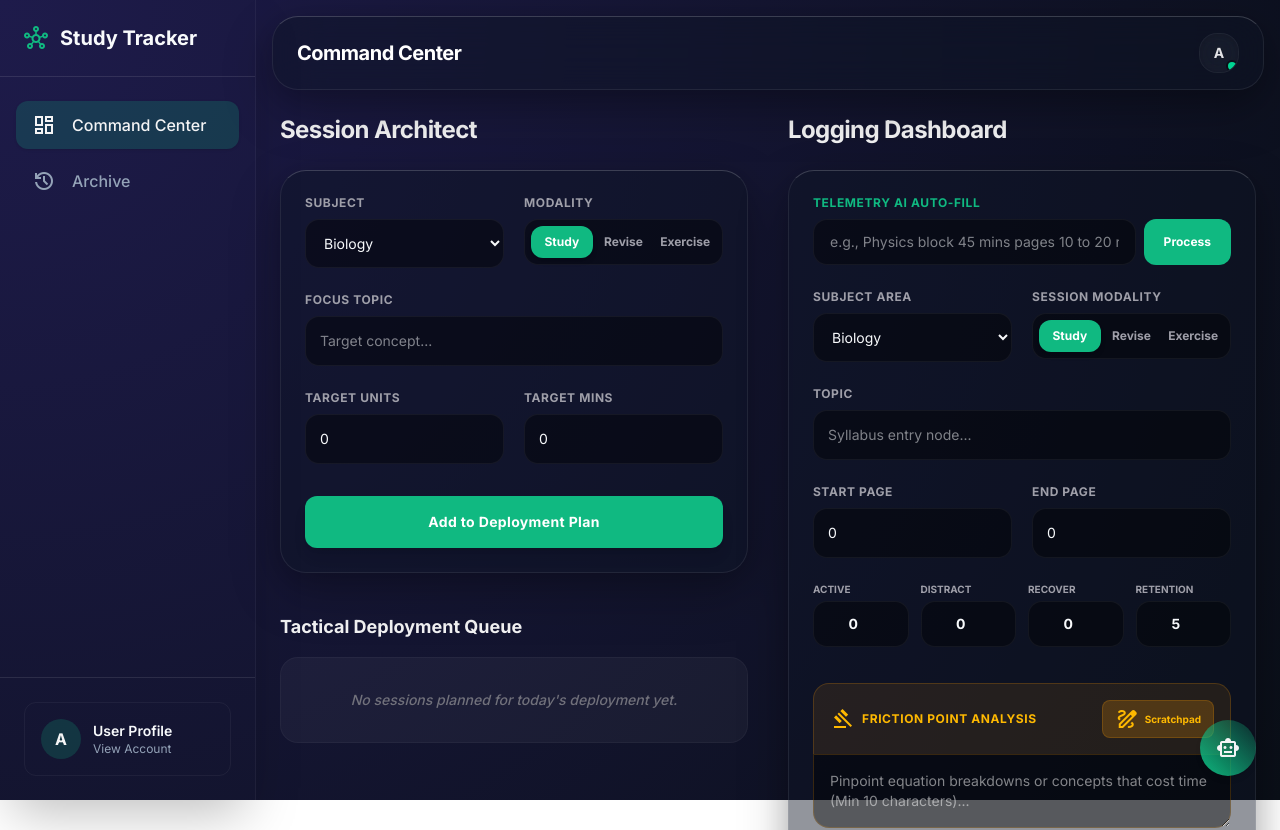
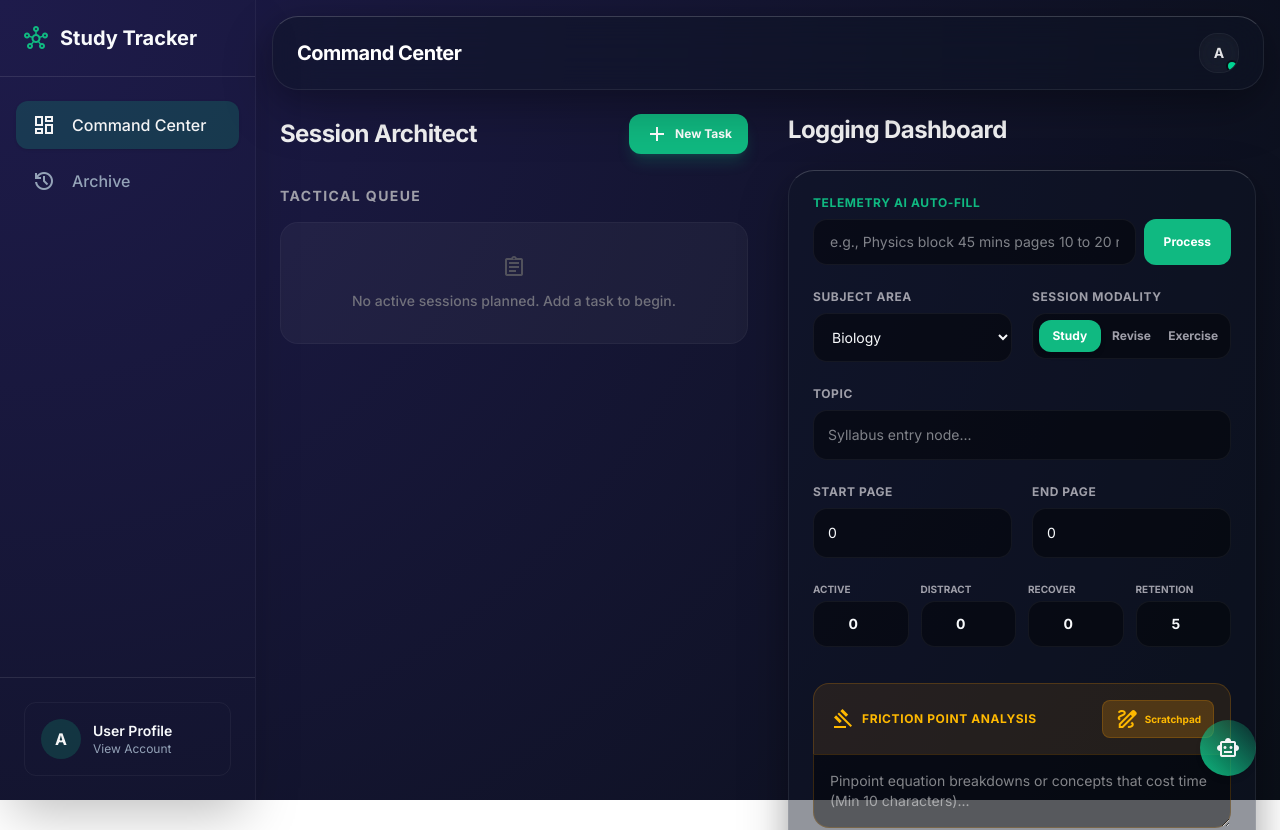
Before and after one commit to gaurav-9869/Study-Tracker, a React (Vite) app: page / in a window 1280 px wide. Shown: the top 830 px of the page. Built offline with nearby package versions, Linux system fonts and the light colour scheme.

Commit message:
Update BatchPlanner.tsx

```diff
--- a/src/components/BatchPlanner.tsx
+++ b/src/components/BatchPlanner.tsx
@@ -11,7 +11,8 @@ interface BatchPlannerProps {
 }
 
 export default function BatchPlanner({ morningPlan, setMorningPlan, logActivePlanId, selectPlanForLogging, userSettings }: BatchPlannerProps) {
-  const [planSubject, setPlanSubject] = useState<SubjectKey>(userSettings.activeSubjects[0] || 'bio');
+  const [isAdding, setIsAdding] = useState(false);
+  const [planSubject, setPlanSubject] = useState<SubjectKey>('bio');
   const [planTopic, setPlanTopic] = useState('');
   const [planType, setPlanType] = useState<SessionMode>('Study');
   const [planTarget, setPlanTarget] = useState('0');
@@ -30,37 +31,72 @@ export default function BatchPlanner({ morningPlan, setMorningPlan, logActivePla
     setPlanTopic('');
     setPlanTarget('0');
     setPlanMins('0');
+    setIsAdding(false); // Auto-closes the modal pane after successful creation
   };
 
   return (
-    <section className="flex flex-col gap-6 w-full animate-fade-in">
-      <h2 className="font-headline text-2xl tracking-tight text-zinc-100 font-bold">Session Architect</h2>
+    <section className="flex flex-col gap-6 w-full animate-ios-fade-in text-zinc-100">
 
-      {/* iOS Liquid Glass Panel Application */}
-      <div className="ios-glass-panel p-6 flex flex-col gap-6">
+      {/* Dynamic Header & Modal Trigger */}
+      <div className="flex items-center justify-between">
+        <h2 className="font-headline text-2xl tracking-tight font-bold">Session Architect</h2>
+        {!isAdding && (
+          <button
+            onClick={() => setIsAdding(true)}
+            className="flex items-center gap-1.5 px-4 py-2 bg-primary text-white text-xs font-bold rounded-xl shadow-lg shadow-primary/20 hover:shadow-primary/40 transition-all active:scale-95 cursor-pointer"
+          >
+            <span className="material-symbols-outlined text-[16px]">add</span>
+            New Task
+          </button>
+        )}
+      </div>
 
+      {/* Animated iOS Glass Creation Modal */}
+      {isAdding && (
+        <div className="ios-glass-panel p-6 flex flex-col gap-6 animate-ios-fade-in relative z-10">
+          <button
+            onClick={() => setIsAdding(false)}
+            className="absolute top-5 right-5 text-zinc-400 hover:text-white transition-colors cursor-pointer"
+          >
+            <span className="material-symbols-outlined text-[20px]">close</span>
+          </button>
+
+          <h3 className="text-sm font-bold uppercase tracking-widest text-primary mb-1 flex items-center gap-2">
+             <span className="material-symbols-outlined text-[18px]">edit_document</span> Create Deployment
+          </h3>
+
+          <div className="bg-black/30 p-1.5 rounded-2xl flex justify-between border border-white/5">
+            {(['Study', 'Revise', 'Exercise'] as SessionMode[]).map(type => (
+               <button
+                 key={type}
+                 onClick={() => setPlanType(type)}
+                 className={`flex-1 py-2.5 px-2 text-center rounded-xl text-xs font-bold transition-all cursor-pointer ${planType === type ? 'bg-primary text-white shadow-md' : 'text-zinc-400 hover:text-white hover:bg-white/5'}`}>
+                 {type}
+               </button>
+            ))}
+          </div>
+
+          <div className="flex flex-col gap-5">
             <div className="grid grid-cols-1 md:grid-cols-2 gap-5">
               <div className="flex flex-col gap-2">
                 <label className="text-xs font-bold text-zinc-400 uppercase tracking-wider">Subject</label>
-            <select value={planSubject} onChange={e => setPlanSubject(e.target.value as SubjectKey)} className="w-full ios-glass-input p-3.5 text-sm">
+                <select
+                  value={planSubject}
+                  onChange={(e) => setPlanSubject(e.target.value as SubjectKey)}
+                  className="w-full ios-glass-input p-3.5 text-sm"
+                >
                   {userSettings.activeSubjects.map(sub => (
                     <option key={sub} value={sub} className="bg-[#0a0f18]">{getSubjectConfig(sub).name}</option>
                   ))}
                 </select>
               </div>
               <div className="flex flex-col gap-2">
-            <label className="text-xs font-bold text-zinc-400 uppercase tracking-wider">Modality</label>
-            <div className="grid grid-cols-3 ios-glass-input p-1.5">
-              {(['Study', 'Revise', 'Exercise'] as SessionMode[]).map(m => (
-                <button
-                  key={m}
-                  onClick={() => setPlanType(m)}
-                  className={`py-2 text-xs font-bold rounded-xl transition-all cursor-pointer ${planType === m ? 'bg-primary text-white shadow-md' : 'text-zinc-400 hover:text-white'}`}
-                >
-                  {m}
-                </button>
-              ))}
-            </div>
+                <label className="text-xs font-bold text-zinc-400 uppercase tracking-wider">Target Mins</label>
+                <input
+                  type="number"
+                  value={planMins}
+                  onChange={(e) => setPlanMins(e.target.value)}
+                  className="w-full ios-glass-input p-3.5 text-sm" />
               </div>
             </div>
 
@@ -69,73 +105,78 @@ export default function BatchPlanner({ morningPlan, setMorningPlan, logActivePla
               <input
                 type="text"
                 value={planTopic}
-            onChange={e => setPlanTopic(e.target.value)}
-            placeholder="Target concept..."
-            className="w-full ios-glass-input p-3.5 text-sm"
-          />
+                onChange={(e) => setPlanTopic(e.target.value)}
+                className="w-full ios-glass-input p-3.5 text-sm placeholder:text-zinc-600"
+                placeholder="e.g. Cellular Respiration" />
             </div>
 
-        <div className="grid grid-cols-2 gap-5">
             <div className="flex flex-col gap-2">
-            <label className="text-xs font-bold text-zinc-400 uppercase tracking-wider">Target Units</label>
-            <input type="number" value={planTarget} onChange={e => setPlanTarget(e.target.value)} className="w-full ios-glass-input p-3.5 text-sm" />
-          </div>
-          <div className="flex flex-col gap-2">
-            <label className="text-xs font-bold text-zinc-400 uppercase tracking-wider">Target Mins</label>
-            <input type="number" value={planMins} onChange={e => setPlanMins(e.target.value)} className="w-full ios-glass-input p-3.5 text-sm" />
+                <label className="text-xs font-bold text-zinc-400 uppercase tracking-wider">Target Units/MCQs</label>
+                <input
+                  type="number"
+                  value={planTarget}
+                  onChange={(e) => setPlanTarget(e.target.value)}
+                  className="w-full ios-glass-input p-3.5 text-sm" />
             </div>
           </div>
 
-        <button onClick={handleAddPlan} className="w-full py-4 mt-2 rounded-xl bg-primary text-white font-bold text-sm tracking-wide shadow-lg hover:shadow-primary/30 transition-all active:scale-[0.98] cursor-pointer">
-          Add to Deployment Plan
+          <button
+            onClick={handleAddPlan}
+            className="w-full rounded-xl py-4 mt-2 text-white font-bold text-sm tracking-wide bg-primary shadow-lg shadow-primary/20 hover:shadow-primary/40 transition-all active:scale-[0.98] cursor-pointer">
+            Commit to Plan
           </button>
         </div>
+      )}
 
-      <div className="flex flex-col gap-4 mt-4">
-        <h3 className="font-headline text-lg font-bold text-zinc-100">Tactical Deployment Queue</h3>
-        {morningPlan.length === 0 ? (
-           <div className="ios-glass-card-nested p-8 text-center border-dashed border-white/10">
-               <p className="text-sm text-zinc-500 font-medium italic">No sessions planned for today's deployment yet.</p>
+      {/* Clean Queue Rendering */}
+      <div className="flex flex-col gap-4 mt-2">
+        <h3 className="text-sm font-bold uppercase tracking-widest text-zinc-400">Tactical Queue</h3>
+        {morningPlan.length === 0 && (
+            <div className="ios-glass-card-nested p-8 text-center border-dashed border-white/10 flex flex-col items-center justify-center gap-3">
+                <span className="material-symbols-outlined text-[32px] text-zinc-600">assignment</span>
+                <p className="text-sm text-zinc-500 font-medium">No active sessions planned. Add a task to begin.</p>
             </div>
-        ) : (
-           <div className="flex flex-col gap-4">
-             {morningPlan.map((plan) => {
+        )}
+
+        {morningPlan.map(plan => {
             const conf = getSubjectConfig(plan.subject);
             const isActive = logActivePlanId === plan.id;
             const isCompleted = plan.status === 'completed';
+            return (
+              <div key={plan.id}
+                className={`ios-glass-card-nested p-5 flex items-start gap-4 relative overflow-hidden transition-all duration-300 ${isActive ? 'border-primary bg-white/10 shadow-xl shadow-primary/20 scale-[1.02]' : ''} ${isCompleted ? 'opacity-40 grayscale' : ''}`}>
 
-                return (
-                  <div key={plan.id} className={`p-5 ios-glass-card-nested flex gap-4 transition-all duration-300 ${isCompleted ? 'opacity-50' : ''} ${isActive ? 'border-primary shadow-lg shadow-primary/10' : ''}`}>
-                    <div className={`w-1.5 rounded-full ${conf.bg}`} />
-                    <div className="flex-1 flex flex-col">
-                      <div className="flex justify-between items-start mb-2">
-                        <span className={`text-[10px] font-bold px-2 py-1 rounded-md uppercase ${conf.bg} text-black tracking-wide`}>{conf.name}</span>
-                        <span className="text-xs text-zinc-400 font-mono bg-black/30 border border-white/5 px-2.5 py-1 rounded-md">{plan.sessionType}</span>
+                {/* Structural Subject Color Bar */}
+                <div className={`w-1.5 rounded-full self-stretch ${conf.bg}`}></div>
+
+                <div className="flex-1">
+                  <div className="flex justify-between items-center mb-3">
+                    <span className={`text-[10px] font-bold px-2.5 py-1 rounded-lg uppercase ${conf.bg} text-black tracking-widest`}>{conf.name}</span>
+                    <span className="text-xs text-zinc-400 font-mono bg-black/30 border border-white/5 px-2.5 py-1 rounded-lg">{plan.sessionType}</span>
                   </div>
-                      <h4 className={`text-zinc-100 font-semibold text-lg mb-1 ${isCompleted ? 'line-through' : ''}`}>{plan.topic}</h4>
-                      <div className="flex gap-5 text-sm text-zinc-400 mb-4 mt-2">
-                        <span className="flex items-center gap-1.5"><span className="material-symbols-outlined text-[16px]">task_alt</span> {plan.targetUnits} units</span>
-                        <span className="flex items-center gap-1.5"><span className="material-symbols-outlined text-[16px]">schedule</span> {plan.targetMins} mins</span>
+                  <h4 className={`text-zinc-100 font-semibold text-lg mb-2 ${isCompleted ? 'line-through text-zinc-500' : ''}`}>{plan.topic}</h4>
+
+                  <div className="flex gap-5 text-sm text-zinc-400 mb-4 mt-1 font-medium">
+                    <span className="flex items-center gap-1.5"><span className="material-symbols-outlined text-[16px] text-zinc-500">task_alt</span> {plan.targetUnits} units</span>
+                    <span className="flex items-center gap-1.5"><span className="material-symbols-outlined text-[16px] text-zinc-500">schedule</span> {plan.targetMins} mins</span>
                   </div>
 
                   {!isCompleted && (
                     <button
                       onClick={() => selectPlanForLogging(plan)}
-                          className={`text-xs px-4 py-2.5 rounded-xl font-bold cursor-pointer transition-all ${isActive ? 'bg-primary text-white' : 'bg-black/30 text-primary hover:bg-black/50 border border-primary/20'}`}
+                      className={`w-full text-xs py-3 rounded-xl font-bold cursor-pointer transition-all ${isActive ? 'bg-primary text-white shadow-lg shadow-primary/20' : 'bg-black/30 text-primary hover:bg-black/50 border border-primary/20 hover:border-primary/50'}`}
                     >
-                          {isActive ? 'Session Active' : 'Start Session'}
+                      {isActive ? 'Active Target' : 'Initiate Session'}
                     </button>
                   )}
                   {isCompleted && (
-                          <span className="text-xs font-bold text-emerald-400 bg-emerald-500/10 border border-emerald-500/20 px-3 py-1.5 rounded-full self-start">Completed</span>
+                      <div className="w-full text-center text-xs font-bold text-emerald-400 bg-emerald-500/10 border border-emerald-500/20 py-2.5 rounded-xl">Mission Accomplished</div>
                   )}
                 </div>
               </div>
             )
         })}
       </div>
-        )}
-      </div>
     </section>
   );
 }
```
Lines whose indentation alone changed are shown as unchanged.
